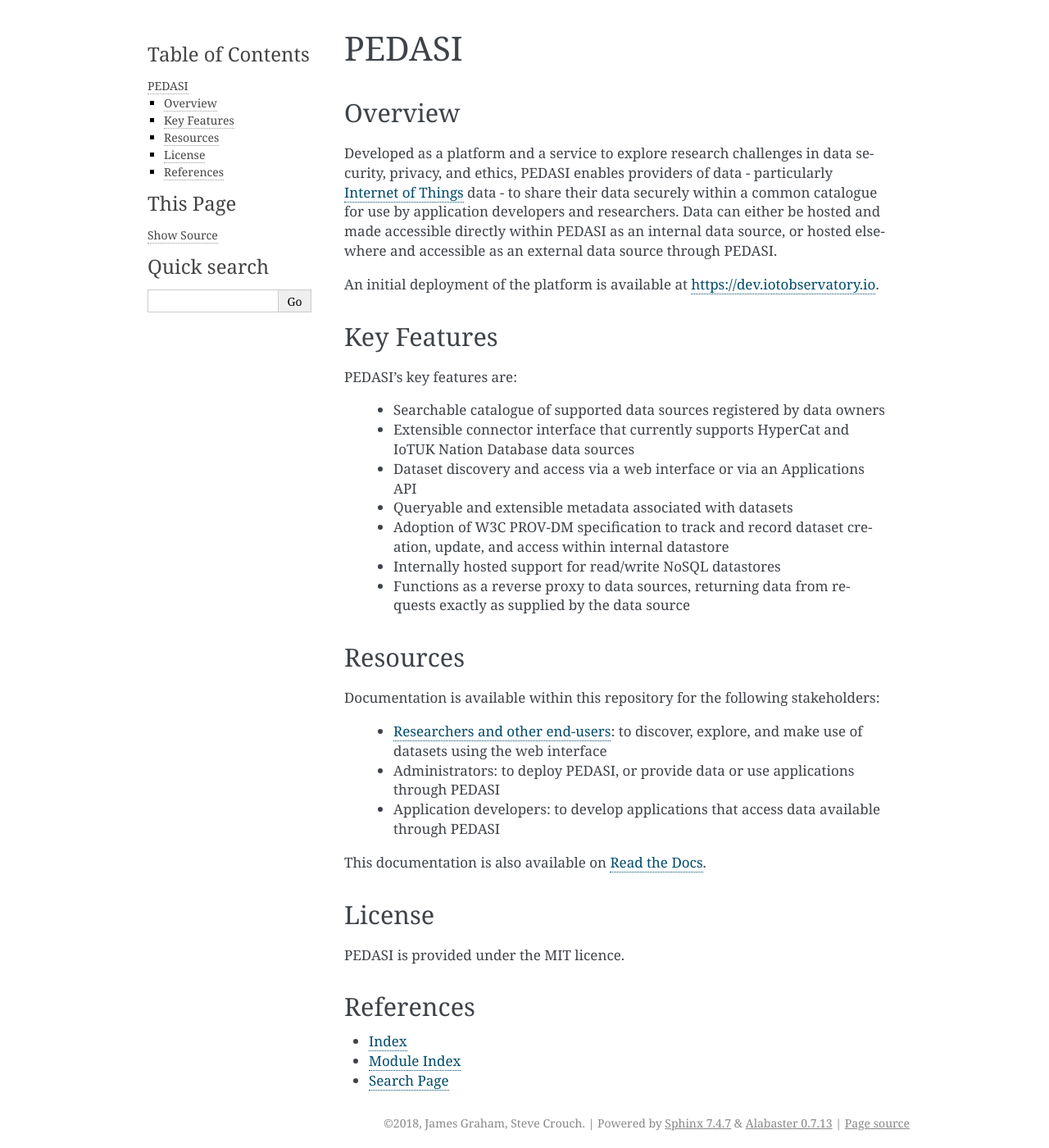
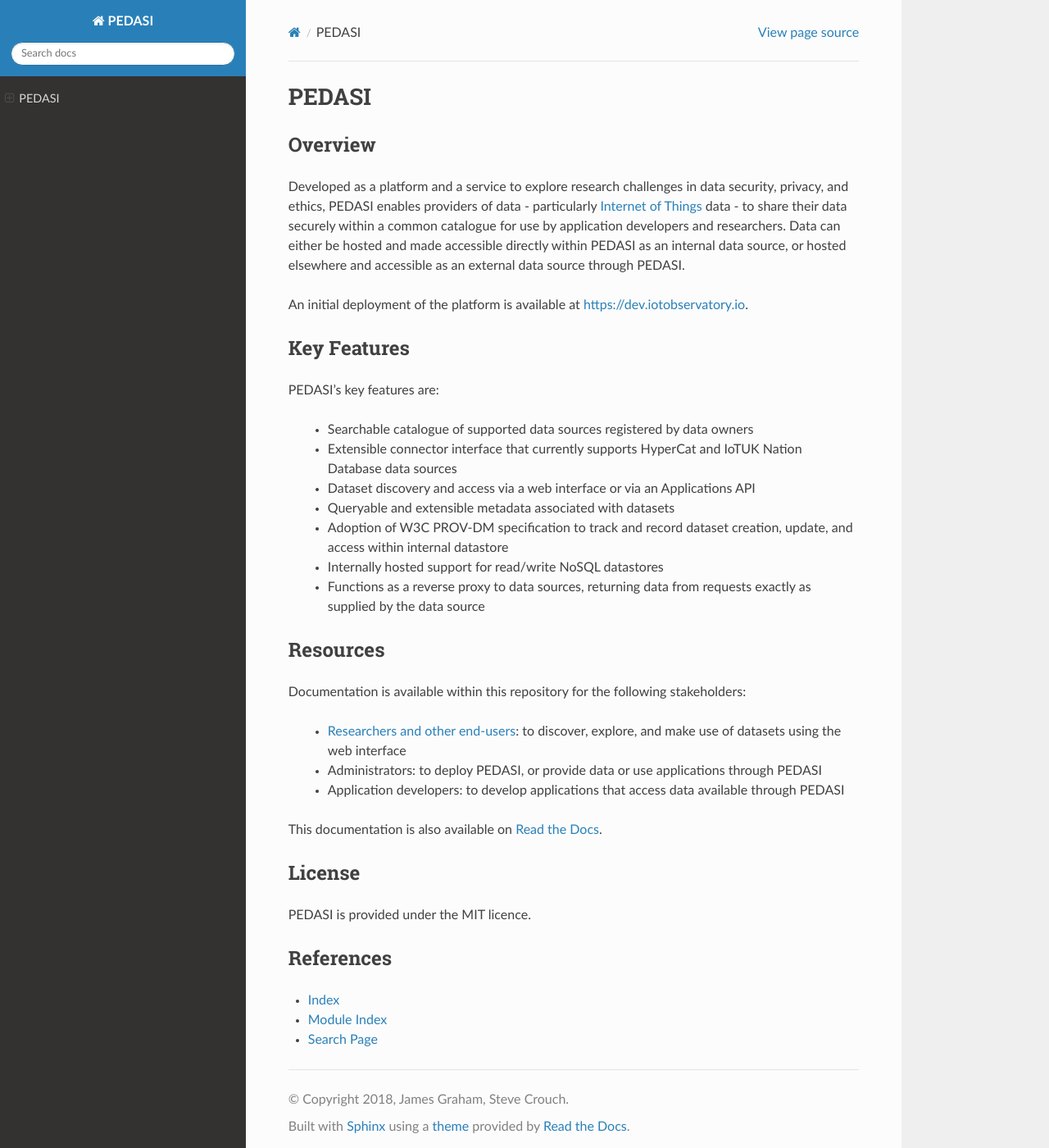
Before and after one commit to tiferrei/PEDASI, a Sphinx documentation site: the page built from docs/source/index.rst, in a window 1280 px wide and 1400 px high. Shown: the whole window at 82% size. Built offline with Sphinx 7.4.7 and the Read the Docs theme 2.0.0, drawn with Linux system fonts in a browser that asks for light colours; the version number could not be read and is left out; part of the change alters nothing that is shown.

```diff
--- a/docs/source/conf.py
+++ b/docs/source/conf.py
@@ -43,12 +43,27 @@ release = '0.1.0'
 # extensions coming with Sphinx (named 'sphinx.ext.*') or your custom
 # ones.
 extensions = [
+    'sphinxcontrib.apidoc',
     'sphinx.ext.autodoc',
-    'sphinx.ext.apidoc',
     'sphinx.ext.todo',
     'sphinx.ext.coverage',
     'sphinx.ext.viewcode',
 ]
+
+# Sphinxcontrib-apidoc settings
+# Add apidoc stage to normal build process
+
+apidoc_module_dir = '../../'
+apidoc_output_dir = 'apidoc'
+apidoc_excluded_paths = [
+    '**/migrations',
+    '**/tests/',
+    '**/tests.py',
+    '**/urls.py',
+    'manage.py',
+    'pedasi/wsgi.py',
+]
+apidoc_separate_modules = True
 
 # Add any paths that contain templates here, relative to this directory.
 templates_path = ['_templates']
@@ -83,7 +98,7 @@ pygments_style = 'sphinx'
 # The theme to use for HTML and HTML Help pages.  See the documentation for
 # a list of builtin themes.
 #
-html_theme = 'alabaster'
+html_theme = 'sphinx_rtd_theme'
 
 # Theme options are theme-specific and customize the look and feel of a theme
 # further.  For a list of options available for each theme, see the
--- a/requirements.txt
+++ b/requirements.txt
@@ -29,6 +29,7 @@ mysqlclient==1.3.13
 networkx==2.2
 oauthlib==2.1.0
 packaging==17.1
+pbr==5.1.2
 prov==1.5.2
 pycparser==2.18
 Pygments==2.2.0
@@ -50,6 +51,8 @@ snowballstemmer==1.2.1
 social-auth-app-django==3.0.0
 social-auth-core==2.0.0
 Sphinx==1.7.6
+sphinx-rtd-theme==0.4.2
+sphinxcontrib-apidoc==0.3.0
 sphinxcontrib-websupport==1.1.0
 SQLAlchemy==1.2.14
 typed-ast==1.1.0
```
